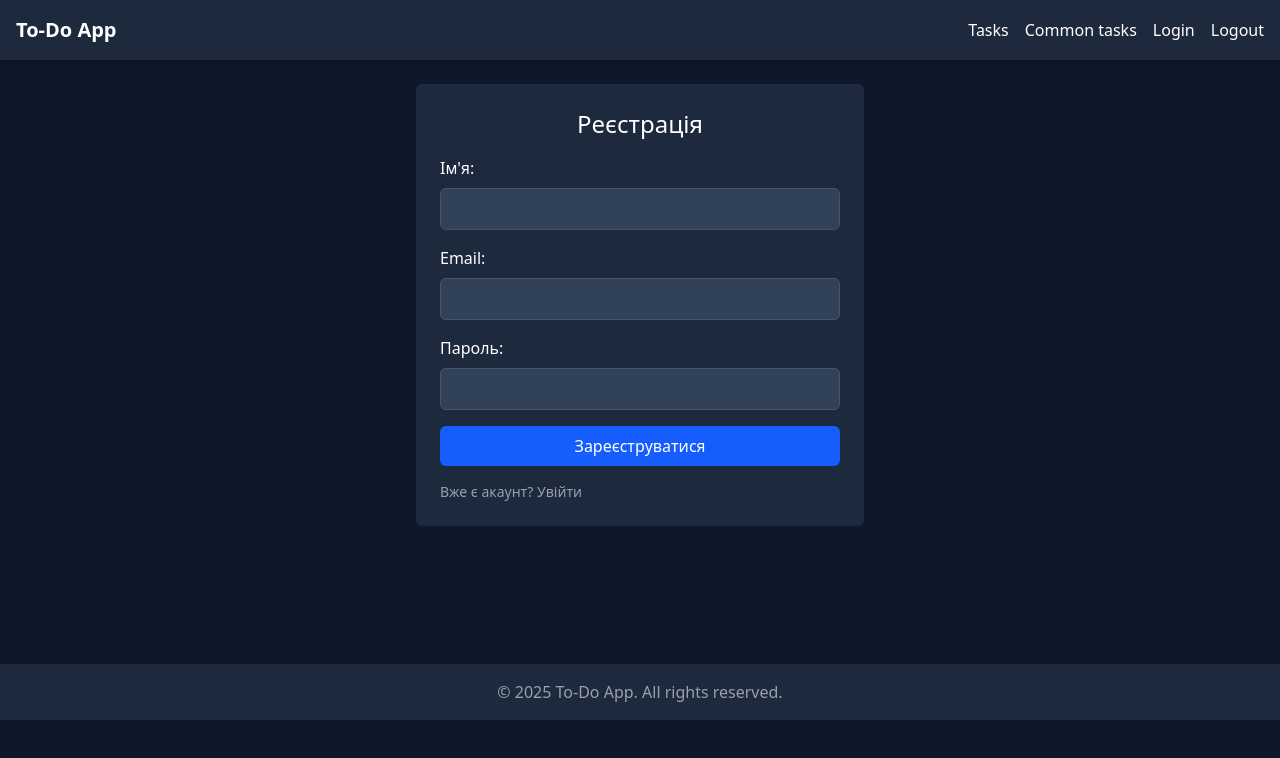
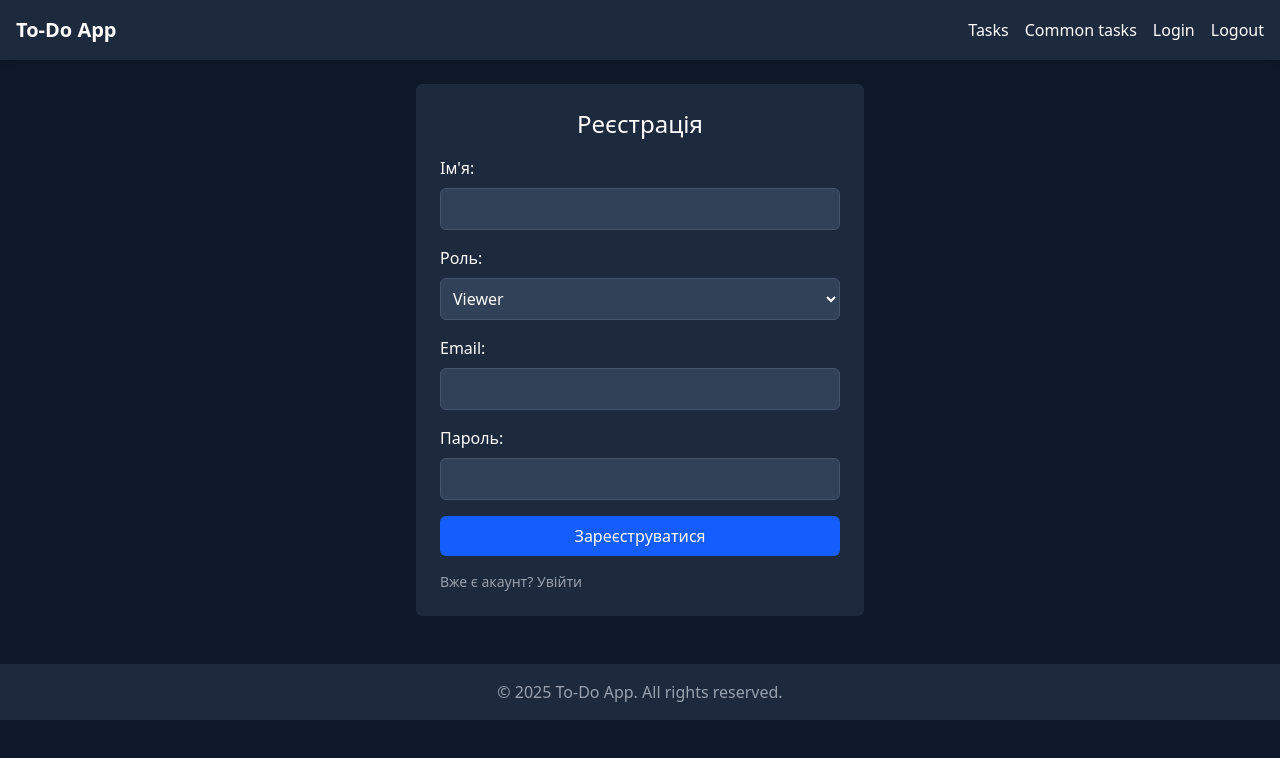
Before and after one commit to mark1yankits/ToD0-List, a React (Vite) app in the folder client/: page /auth in a window 1280 px wide. Both pictures are taken after a click on the button "Немає акаунта? Зареєструватися". Shown: the top 758 px of the page. Built offline with nearby package versions, Linux system fonts and the light colour scheme.

Commit message:
fix bug with registration

```diff
--- a/client/src/page/Auth.tsx
+++ b/client/src/page/Auth.tsx
@@ -10,13 +10,15 @@
     const [message, setMessage] = useState("");
     const navigate = useNavigate();
 
+    const [role, setRole] = useState("Viewer");
+
 const handleSubmit = async (e: React.FormEvent) => {
     e.preventDefault();
     setMessage("");
 
     const requestBody = isLogin
         ? { email, password }
-        : { name, email, password };
+        : { name, email, password, role};
 
     const url = isLogin
         ? "http://localhost:3004/api/auth/login"
@@ -57,6 +59,7 @@
 
     <form onSubmit={handleSubmit} className="space-y-4">
         {!isLogin && (
+            <>
             <div>
                 <label className="block mb-2">Ім'я:</label>
                 <input
@@ -67,6 +70,19 @@
                     required
                 />
             </div>
+
+            <div>
+            <label className="block mb-2">Роль:</label>
+            <select
+                value={role}
+                onChange={(e) => setRole(e.target.value)}
+                className="w-full p-2 bg-slate-700 border border-slate-600 rounded-md"
+            >
+                <option value="Viewer">Viewer</option>
+                <option value="Admin">Admin</option>
+            </select>
+            </div>
+            </>
         )}
 
         <div>
--- a/client/src/page/layout.tsx
+++ b/client/src/page/layout.tsx
@@ -17,7 +17,7 @@
                     <Link to="/tasks"> Tasks</Link>
                     <Link to="/commonTasks" className="hover:text-gray-300">Common tasks</Link>
                     <Link to="/auth" className="hover:text-gray-300">Login</Link>
-                    <Link to="/logout" className="hover:text-gray-300">Logout</Link>
+                    <Link to="/" className="hover:text-gray-300">Logout</Link>
                 </nav>
             </header>
             <main className="flex-1 p-6">
--- a/client/src/page/СomonTask.tsx
+++ b/client/src/page/СomonTask.tsx
@@ -261,7 +261,6 @@
 
 
                                 {
-                                    role === "Admin" && (
                                         isModalOpen ? (
                                             <button
                                                 className="flex mx-auto mt-12 mb-5 justify-center text-gray-600 cursor-pointer hover:text-white hover:scale-110 transition-all duration-300"
@@ -277,7 +276,6 @@
                                                 Show your complete task
                                             </button>
                                         )
-                                    )
                                 }
 
 
```
